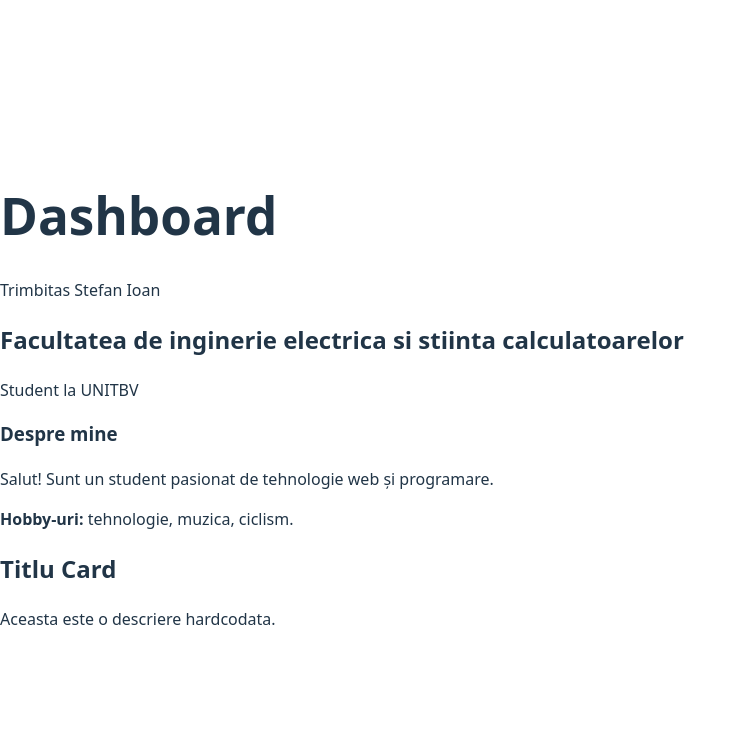
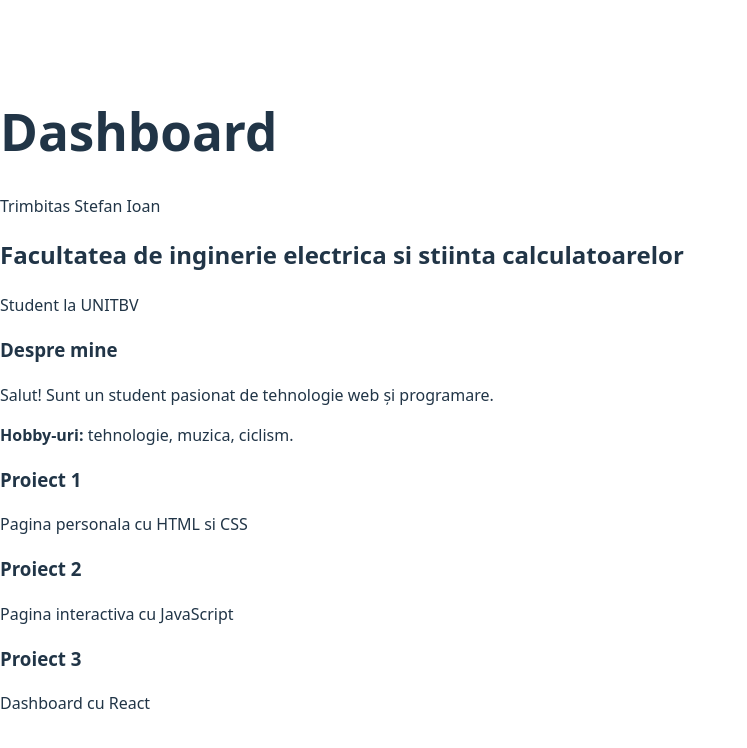
Before and after one commit to stefant27/Programare-Web, a React (Vite) app: page / in a window 1280 px wide. Shown: the top 748 px of the page, without its empty margins (0-747 px from the left). Built offline with nearby package versions, Linux system fonts and the light colour scheme.

Commit message:
feat: transmite date cu props

```diff
--- a/src/App.jsx
+++ b/src/App.jsx
@@ -13,7 +13,9 @@ function App() {
       <p>Salut! Sunt un student pasionat de tehnologie web și programare.</p>
       <p><strong>Hobby-uri:</strong> tehnologie, muzica, ciclism.</p>
 
-      <Card />
+      <Card title="Proiect 1" description="Pagina personala cu HTML si CSS" />
+      <Card title="Proiect 2" description="Pagina interactiva cu JavaScript" />
+      <Card title="Proiect 3" description="Dashboard cu React" />
     </div>
   );
 }
--- a/src/Card.jsx
+++ b/src/Card.jsx
@@ -1,8 +1,8 @@
-function Card() {
+function Card(props) {
   return (
     <div>
-      <h2>Titlu Card</h2>
-      <p>Aceasta este o descriere hardcodata.</p>
+      <h3>{props.title}</h3>
+      <p>{props.description}</p>
     </div>
   );
 }
```
